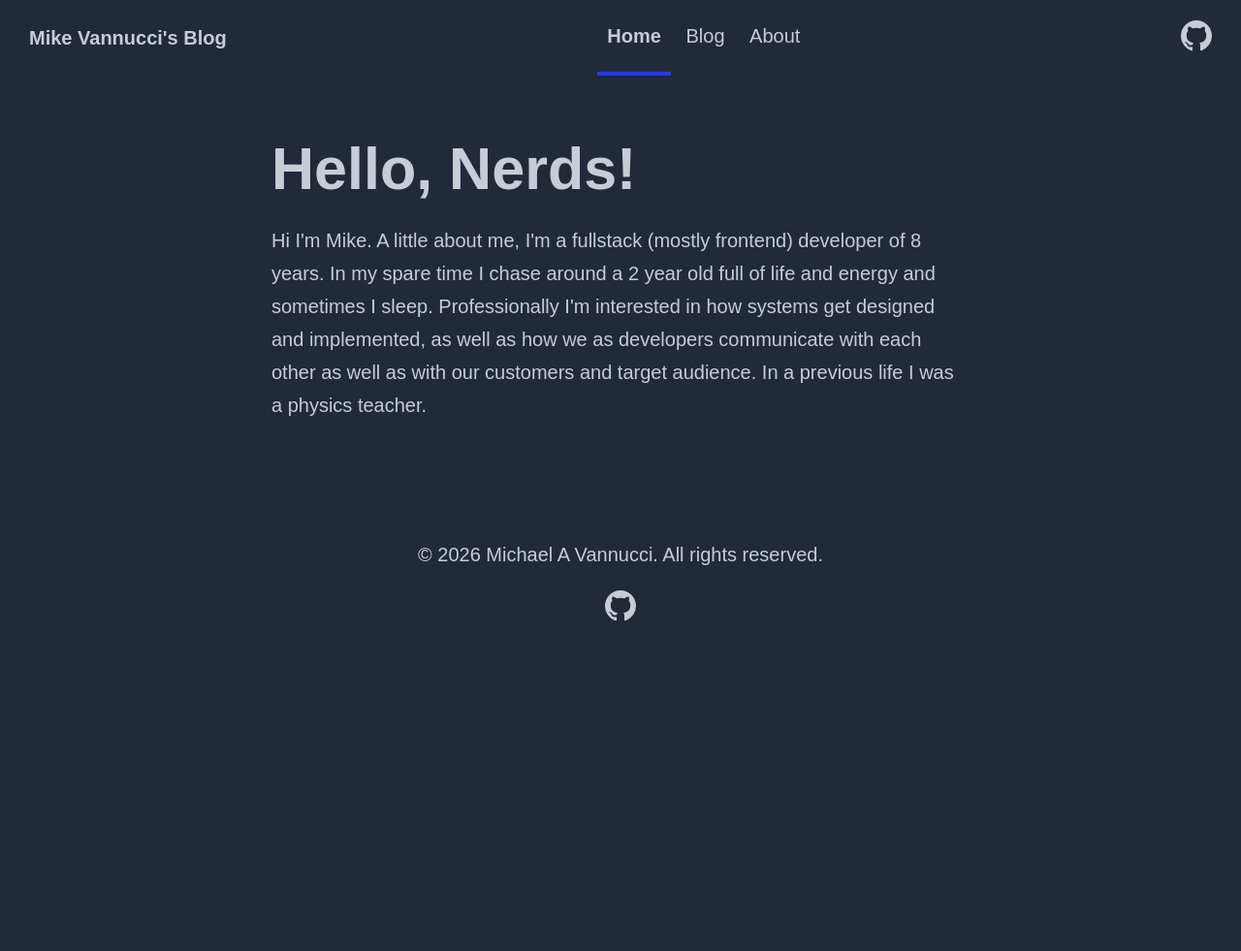
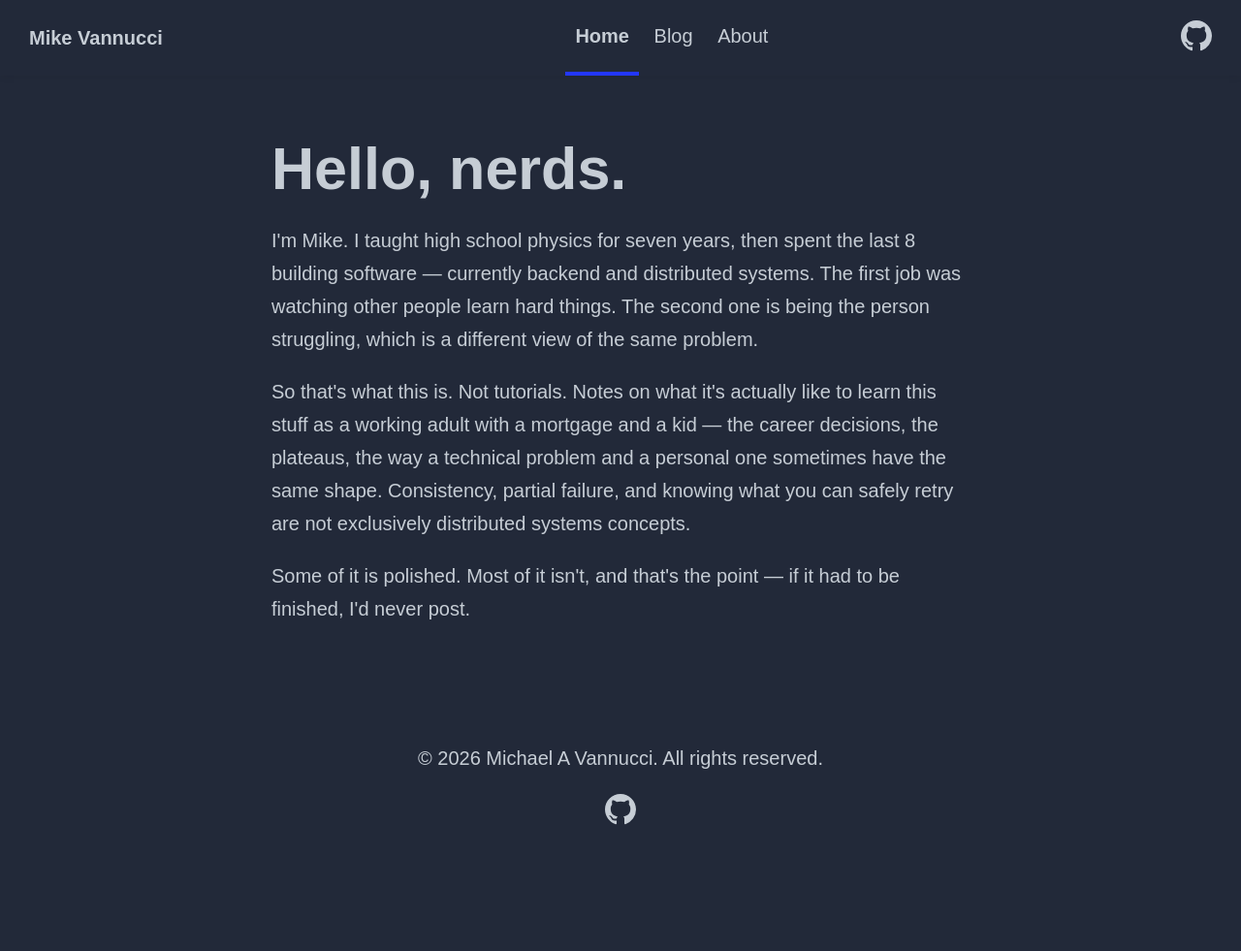
Before and after one commit to vannucci/vannucci.github.io, an Astro site: page / in a window 1280 px wide. Shown: the whole page at 97% size. Before the commit the page ends 800 px from the top, so only its background shows below. Built offline with nearby package versions, Linux system fonts and the light colour scheme; Astro itself is replaced by a stand-in of ours; a web font is replaced by a local one.

Commit message:
Basic changes

```diff
--- a/src/consts.ts
+++ b/src/consts.ts
@@ -1,5 +1,3 @@
-// Place any global data in this file.
-// You can import this data from anywhere in your site by using the `import` keyword.
-
-export const SITE_TITLE = "Mike Vannucci's Blog";
-export const SITE_DESCRIPTION = "Welcome, nerds!";
+export const SITE_TITLE = "Mike Vannucci";
+export const SITE_DESCRIPTION =
+  "On learning distributed systems, and what it does to you.";
--- a/src/pages/index.astro
+++ b/src/pages/index.astro
@@ -17,12 +17,26 @@ let yearCount = thisYear - yearStarted
 	</head>
 	<body>
 		<Header />
-		<main>
-			<h1>Hello, Nerds!</h1>
+			<main>
+			<h1>Hello, nerds.</h1>
 			<p>
-				Hi I'm Mike. A little about me, I'm a fullstack (mostly frontend) developer of {yearCount} years. In my spare time I chase around a 2 year old full of life and energy and sometimes I sleep. Professionally I'm interested in how systems get designed and implemented, as well as how we as developers communicate with each other as well as with our customers and target audience. In a previous life I was a physics teacher.
+				I'm Mike. I taught high school physics for seven years, then spent the last
+				{yearCount} building software — currently backend and distributed systems. The
+				first job was watching other people learn hard things. The second one is being
+				the person struggling, which is a different view of the same problem.
 			</p>
-		</main>
+			<p>
+				So that's what this is. Not tutorials. Notes on what it's actually like to learn
+				this stuff as a working adult with a mortgage and a kid — the career decisions,
+				the plateaus, the way a technical problem and a personal one sometimes have the
+				same shape. Consistency, partial failure, and knowing what you can safely retry
+				are not exclusively distributed systems concepts.
+			</p>
+			<p>
+				Some of it is polished. Most of it isn't, and that's the point — if it had to be
+				finished, I'd never post.
+			</p>
+			</main>
 		<Footer />
 	</body>
 </html>
```
Also changed, not shown: src/content/blog/python_tuples_lists_as_dict_keys.md (+10 -3 lines), src/pages/about.astro (+20 -8 lines).
